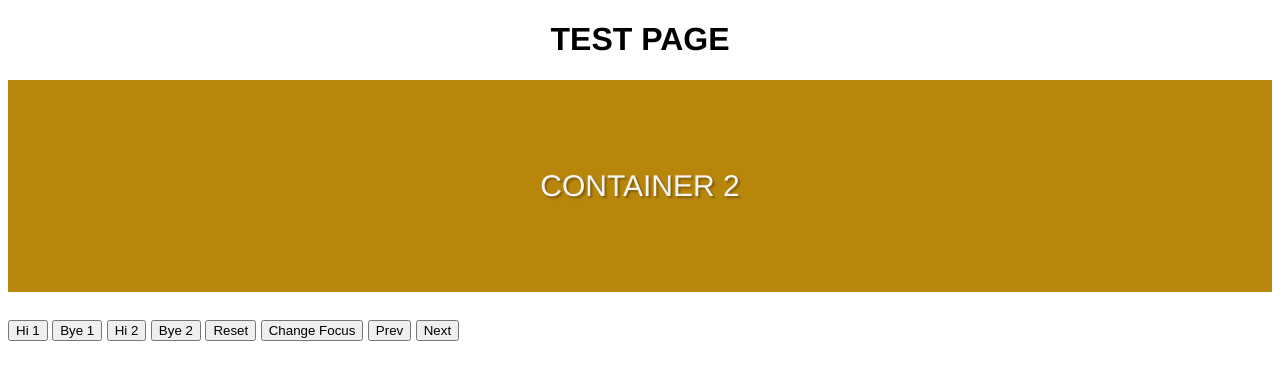
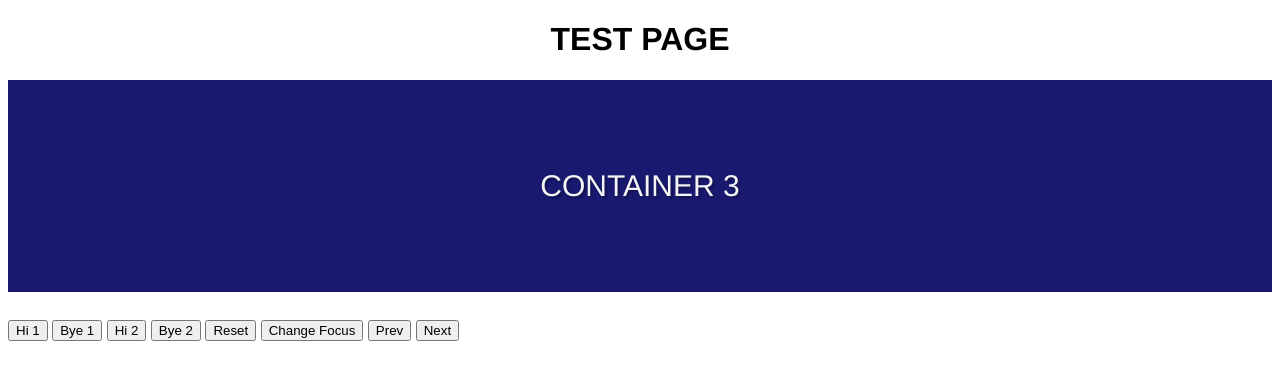
Before and after one commit to fbarrella/carouseria, a plain HTML site: page index.html in a window 1280 px wide. Both pictures are taken after a click on the button "Prev". Drawn offline with Linux system fonts and the light colour scheme.

Commit message:
working next and prev / wip carousel parameters

```diff
--- a/carouseria.js
+++ b/carouseria.js
@@ -1,17 +1,29 @@
-var mainCarousel, innerElement, focusElem, maxElem;
+var arrayParam,
+    carouseriaHeight,
+    carouseriaLoop,
+    mainCarousel,
+    innerElement,
+    focusElem,
+    maxElem;
 
-setCarousel("240px");
+setCarousel("240px true");
 
-function setCarousel(divSize){
+function setCarousel(divParam){
     if(document.getElementById("carouseria") != null){
         mainCarousel = document.getElementById("carouseria");
-        console.log("Container \"" + mainCarousel.id + "\" found!");
+        console.log("O bloco \"" + mainCarousel.id + "\" foi encontrado!");
 
-        mainCarousel.style.height = divSize;
+        carouseriaHeight = divParam.split(" ")[0];
+        carouseriaLoop = ("true" == divParam.split(" ")[1]);
+
+        console.log("O parâmetro \"carouseriaHeight\" está configurado com " + carouseriaHeight + ".");
+        console.log("O parâmetro \"carouseriaLoop\" está configurado como " + carouseriaLoop + ".");
+
+        mainCarousel.style.height = carouseriaHeight;
 
         if(mainCarousel.querySelector(".carouseria-item") != null){
             innerElement = mainCarousel.querySelectorAll(".carouseria-item");
-            console.log("Located " + innerElement.length + " carousel inner element(s).");
+            console.log("Localizado(s) " + innerElement.length + " elemento(s) interno(s).");
 
             for(i=0; i<innerElement.length; i++){
                 innerElement[i].style.display = "none";
@@ -82,19 +94,23 @@ function changeFocus(elem){
 function next(){
     var nowCount = parseInt(focusElem.getAttribute("count"));
 
-    if(nowCount == maxElem){
-        changeFocus(innerElement[0]);
+    if(nowCount < maxElem){
+        changeFocus(innerElement[nowCount+1]);
     }else{
-        changeFocus(innerElement[nowCount+1]);
+        if(nowCount == maxElem & carouseriaLoop){
+            changeFocus(innerElement[0]);
+        }
     }
 }
 
 function prev(){
     var nowCount = parseInt(focusElem.getAttribute("count"));
 
-    if(nowCount == 0){
-        changeFocus(innerElement[maxElem]);
+    if(nowCount > 0){
+        changeFocus(innerElement[nowCount-1]);
     }else{
-        changeFocus(innerElement[nowCount-1]);
+        if(nowCount == 0 & carouseriaLoop){
+            changeFocus(innerElement[maxElem]);
+        }
     }
 }
--- a/index.html
+++ b/index.html
@@ -18,6 +18,9 @@
         <div class="carouseria-item" style="background-color:darkgoldenrod;">
             <h2>Container 2</h2>
         </div>
+        <div class="carouseria-item" style="background-color:midnightblue;">
+            <h2>Container 3</h2>
+        </div>
     </div>
 
 
@@ -25,7 +28,7 @@
     <button onclick="hide(innerElement[0])">Bye 1</button>
     <button onclick="show(innerElement[1])">Hi 2</button>
     <button onclick="hide(innerElement[1])">Bye 2</button>
-    <button onclick="setCarousel()">Reset</button>
+    <button onclick="setCarousel('240px false')">Reset</button>
     <button onclick="changeFocus(innerElement[1])">Change Focus</button>
     <button onclick="prev()">Prev</button>
     <button onclick="next()">Next</button>
```
